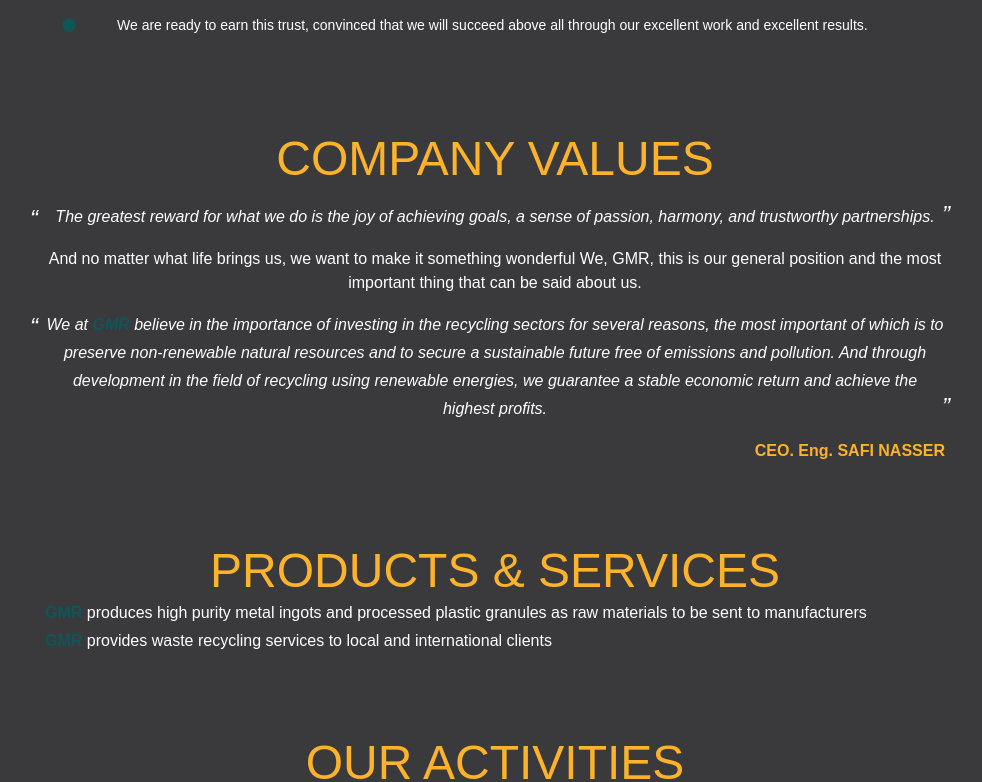
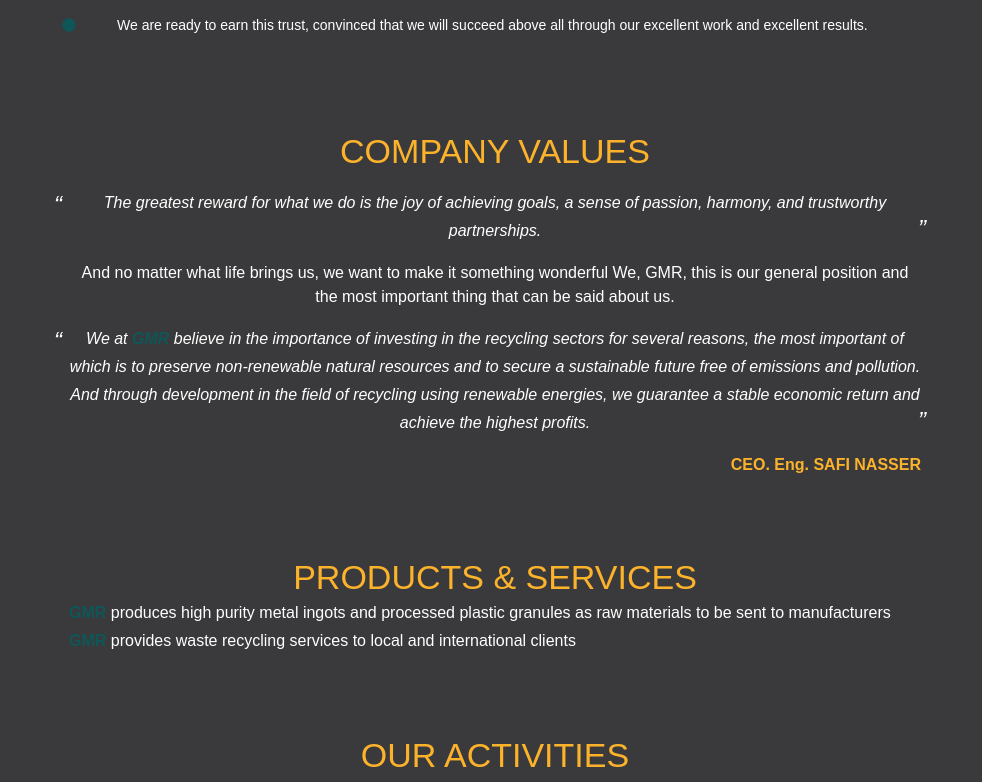
Before and after one commit to SalwanArar/GMR, a React (Create React App) app: page /about in a window 1280 px wide. Shown: the part 880-1662 px from the top of the page, without its empty margins (145-1127 px from the left). Built offline with nearby package versions, Linux system fonts and the light colour scheme; a web font is replaced by a local one.

Commit message:
Changing title variant

```diff
--- a/src/routes/about_page/AboutUsTamplate.jsx
+++ b/src/routes/about_page/AboutUsTamplate.jsx
@@ -3,8 +3,8 @@
 
 function AboutUsTemplate({title, children}) {
     return(
-        <Box component={ 'div' } sx={{ alignItems:'center' }}>
-            <Typography  variant="h3" component={ 'h2' } textAlign={"center"} color={'secondary'}>
+        <Box component={ 'div' } sx={{ alignItems:'center', mx: 3 }}>
+            <Typography  variant="h4" component={ 'h2' } textAlign={"center"} color={'secondary'}>
                 {title}
             </Typography>
             { children }
```
